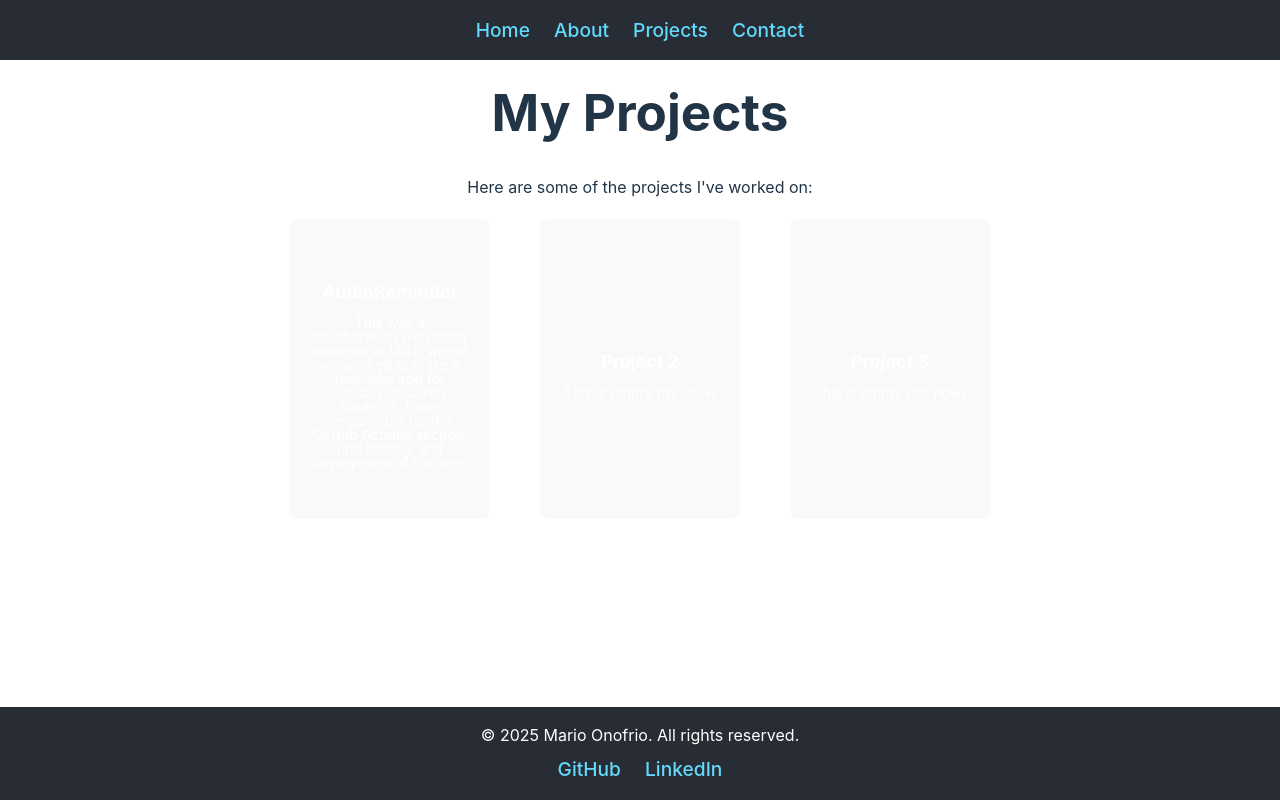
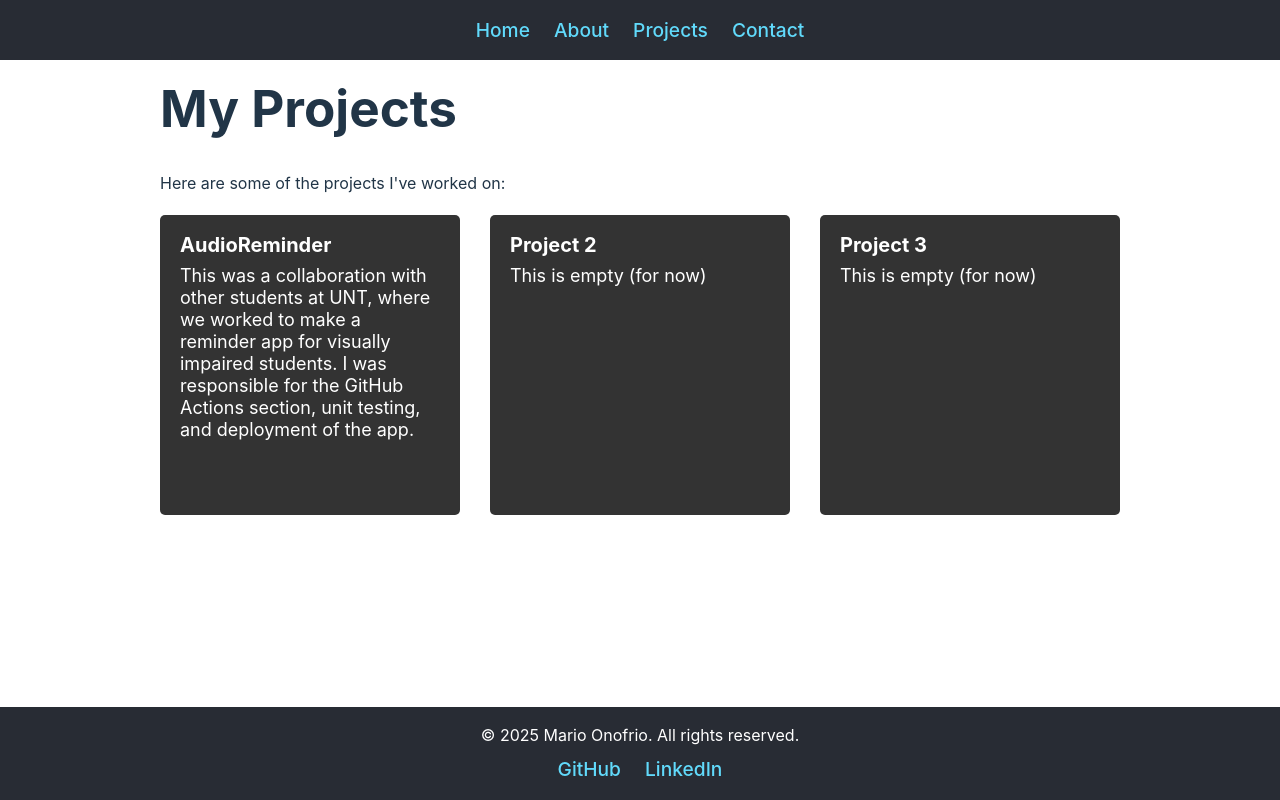
Before and after one commit to marioonofrio/Portfolio, a React (Vite) app: page /projects in a window 1280 px wide. Built offline with nearby package versions, Linux system fonts and the light colour scheme.

Commit message:
finally fixed all projects css

```diff
--- a/src/pages/Projects.css
+++ b/src/pages/Projects.css
@@ -1,23 +1,19 @@
-.projects {
-    text-align: center;
-    padding: 50px;
+h1 {
+    margin-top: 80px;
 }
 
 .project-buttons {
     display: flex;
-    width: 300px;
-    height: 300px;
-    flex-direction: row; /* Arrange buttons horizontally */
-    gap: 50px; /* Add space between buttons */
+    flex-direction: row;
+    gap: 30px;
+    justify-content: center;
     margin-top: 20px;
-    justify-content: center; /* Center the buttons horizontally */
     width: 100%;
 }
 
-button {
+.project-buttons button {
     width: 300px;
     height: 300px;
-    overflow: hidden;
     background-color: #333;
     color: white;
     border: none;
@@ -25,28 +21,21 @@ button {
     cursor: pointer;
     font-size: 16px;
     display: flex;
-    flex-direction: column; /* Stack text vertically */
+    flex-direction: column;
     align-items: flex-start;
-    justify-content: space-between; /* Space out the title and description */
-    text-align: center;
-    padding: 20px; /* Add padding for spacing */
+    justify-content: flex-start;
+    text-align: left;
+    padding: 20px;
 }
 
-button h2 {
-    margin: 10 0 10px 0; /* Add bottom margin to create space below the title */
-
-    font-size: 18px;
-    align-self: flex-start;
+.project-buttons button h2 {
+    margin: 0 0 10px 0;
+    font-size: 20px;
 }
 
-button p {
-
+.project-buttons button p {
     margin: 0;
-    font-size: 14px;
+    font-size: 18px;
     font-weight: normal;
-    align-self: center; /* Keep the description centered */
+    line-height: 22px;
 }
-
-button:hover {
-    background-color: #555;
-}
--- a/src/pages/Projects.tsx
+++ b/src/pages/Projects.tsx
@@ -1,5 +1,4 @@
-import React from 'react';
-import './projects.css';
+import './Projects.css';
 
 function Projects() {
     const handleProjectClick = (githubLink: string) => {
```
